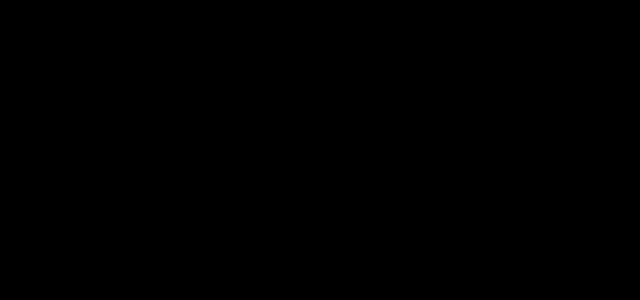
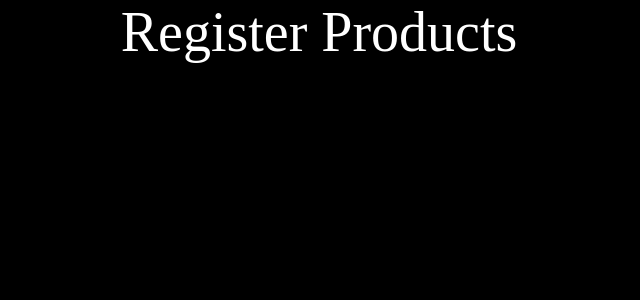
Before and after one commit to EmoreTechnology/front-erp, a React (Create React App) app: page /register-products in a window 1280 px wide. Before the commit this address had no page. Shown: the top 300 px of the page, without its empty margins (321-961 px from the left). Built offline with nearby package versions, Linux system fonts and the light colour scheme; what miragejs would draw is missing.

Commit message:
feat(FRONT) create register-products route (#16)

```diff
--- a/src/AppRoutes.tsx
+++ b/src/AppRoutes.tsx
@@ -5,6 +5,7 @@
   Routes,
   Navigate
 } from "react-router-dom";
+import RegisterProducts from './pages/cadastro-produtos/register-products';
 import Home from "./pages/Home/home";
 import Logged from "./pages/homeLogged/logged";
 
@@ -15,6 +16,7 @@
           <Route path="/" element={<Navigate replace to="/home" />} />
           <Route path="/home" element={<Home />} />
           <Route path="/logged" element={<Logged />} />
+          <Route path="/register-products" element={<RegisterProducts />} />
         </Routes>
       </Router>
   )
--- /dev/null
+++ b/src/pages/cadastro-produtos/register-products.styles.ts
@@ -0,0 +1,14 @@
+// Styles
+import styled from 'styled-components';
+
+export const RegisterProdutsStyled = styled.div`
+  display: flex;
+  align-items: center;
+  justify-content: center;
+	width:100%;
+
+  p {
+    color: #fff !important;
+    font-size: 56px;
+  }
+`;
--- /dev/null
+++ b/src/pages/cadastro-produtos/register-products.tsx
@@ -0,0 +1,12 @@
+// Styles
+import { RegisterProdutsStyled } from './register-products.styles';
+
+function RegisterProducts() {
+
+  return (
+    <RegisterProdutsStyled>
+      <p>Register Products</p>
+    </RegisterProdutsStyled>
+  );
+}
+export default RegisterProducts;
```
